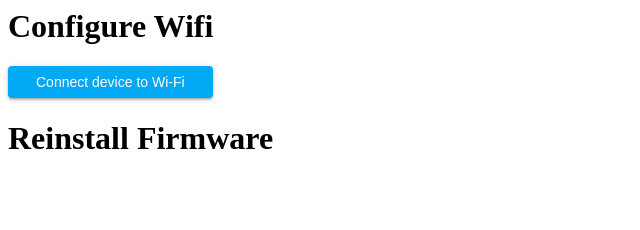
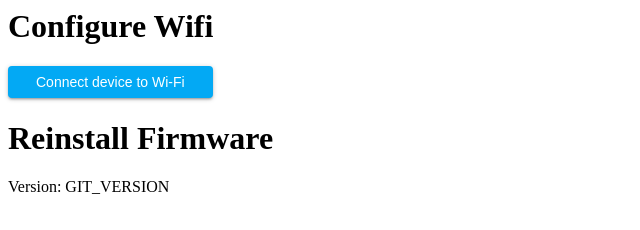
Before and after one commit to blueacro/reefvolt-dcbuddy, a plain HTML site: page static/index.html in a window 1280 px wide. Shown: the whole page, without its empty margins (0-640 px from the left). Drawn offline with Linux system fonts and the light colour scheme.

Commit message:
Support versions, IPv6, mac-suffix name (#3)
* Support versions, IPv6, mac-suffix name

Reports versions in the firmware
Stamps the firmware with a build
Turns on ipv6
Turns on mac suffix name

* Check version tagging

* Filter throttling

* Use hardware version field

* Throttle the voltage too

* Version tag pages

* Makefile to do builds

```diff
--- a/static/index.html
+++ b/static/index.html
@@ -14,5 +14,6 @@
     <h1>Reinstall Firmware</h1>
     <esp-web-install-button
       manifest="https://blueacro.github.io/reefvolt-dcbuddy/manifest.json"></esp-web-install-button>
+    <div>Version: GIT_VERSION</div>
   </body>
 </html>
```
Also changed, not shown: 6 other files.
